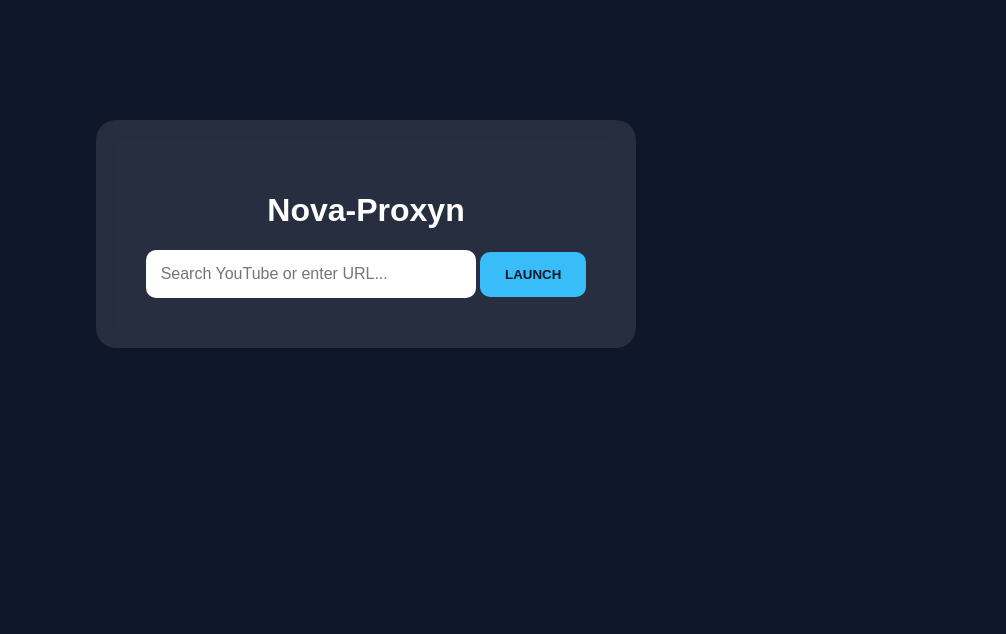
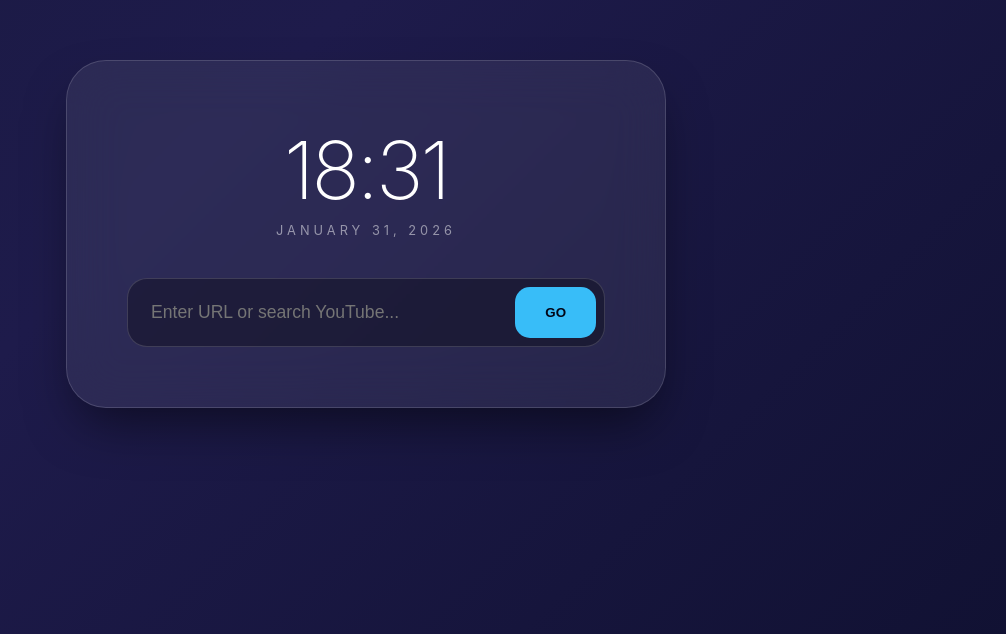
Before and after one commit to GGVR1000/Nova-Proxyn, a website: page public/index.html in a window 1280 px wide. Shown: the part 166-800 px from the top of the page, without its empty margins (274-1280 px from the left). Drawn offline with Linux system fonts and the light colour scheme.

Commit message:
Restored Glass UI and upgraded Proxy Engine

```diff
--- a/public/index.html
+++ b/public/index.html
@@ -3,52 +3,140 @@
 <head>
     <meta charset="UTF-8">
     <meta name="viewport" content="width=device-width, initial-scale=1.0">
-    <title>Nova-Proxyn</title>
+    <title>Nova-Proxyn | Secure Hub</title>
     <style>
+        :root {
+            --glass: rgba(255, 255, 255, 0.07);
+            --border: rgba(255, 255, 255, 0.15);
+            --accent: #38bdf8;
+        }
+
+        * { margin: 0; padding: 0; box-sizing: border-box; }
+
         body {
-            margin: 0; height: 100vh; display: flex; flex-direction: column;
-            justify-content: center; align-items: center;
-            background: #0f172a; color: white; font-family: sans-serif;
+            height: 100vh;
+            display: flex;
+            justify-content: center;
+            align-items: center;
+            background: linear-gradient(-45deg, #020617, #1e1b4b, #0f172a, #020617);
+            background-size: 400% 400%;
+            animation: gradientMove 15s ease infinite;
+            font-family: 'Inter', sans-serif;
+            color: white;
+            overflow: hidden;
         }
-        .container {
-            background: rgba(255,255,255,0.1); padding: 50px;
-            border-radius: 20px; backdrop-filter: blur(10px); text-align: center;
+
+        @keyframes gradientMove {
+            0% { background-position: 0% 50%; }
+            50% { background-position: 100% 50%; }
+            100% { background-position: 0% 50%; }
         }
+
+        .glass-card {
+            background: var(--glass);
+            backdrop-filter: blur(25px);
+            -webkit-backdrop-filter: blur(25px);
+            border: 1px solid var(--border);
+            border-radius: 40px;
+            padding: 60px;
+            width: 90%;
+            max-width: 600px;
+            text-align: center;
+            box-shadow: 0 25px 50px -12px rgba(0, 0, 0, 0.5);
+        }
+
+        #clock {
+            font-size: 5rem;
+            font-weight: 200;
+            letter-spacing: -3px;
+            margin-bottom: 5px;
+        }
+
+        .date {
+            font-size: 0.8rem;
+            opacity: 0.5;
+            letter-spacing: 4px;
+            text-transform: uppercase;
+            margin-bottom: 40px;
+        }
+
+        .search-area {
+            display: flex;
+            background: rgba(0, 0, 0, 0.3);
+            border: 1px solid var(--border);
+            border-radius: 20px;
+            padding: 8px;
+            transition: 0.3s;
+        }
+
+        .search-area:focus-within {
+            border-color: var(--accent);
+            box-shadow: 0 0 20px rgba(56, 189, 248, 0.2);
+        }
+
         input {
-            padding: 15px; width: 300px; border-radius: 10px; border: none;
-            outline: none; font-size: 1rem;
+            flex: 1;
+            background: none;
+            border: none;
+            padding: 15px;
+            color: white;
+            font-size: 1.1rem;
+            outline: none;
         }
-        button {
-            padding: 15px 25px; border-radius: 10px; border: none;
-            background: #38bdf8; color: #0f172a; font-weight: bold; cursor: pointer;
+
+        .go-btn {
+            background: var(--accent);
+            color: #020617;
+            border: none;
+            padding: 0 30px;
+            border-radius: 15px;
+            font-weight: 800;
+            cursor: pointer;
+            transition: 0.2s;
+        }
+
+        .go-btn:hover {
+            transform: scale(1.05);
+            filter: brightness(1.1);
         }
     </style>
 </head>
 <body>
-    <div class="container">
-        <h1>Nova-Proxyn</h1>
-        <input type="text" id="urlInput" placeholder="Search YouTube or enter URL...">
-        <button onclick="launch()">LAUNCH</button>
+
+    <div class="glass-card">
+        <div id="clock">00:00</div>
+        <div class="date" id="date">LOADING...</div>
+
+        <div class="search-area">
+            <input type="text" id="targetInput" placeholder="Enter URL or search YouTube..." autocomplete="off">
+            <button class="go-btn" onclick="launch()">GO</button>
+        </div>
     </div>
 
     <script>
+        function updateTime() {
+            const now = new Date();
+            document.getElementById('clock').textContent = now.toLocaleTimeString([], { hour12: false, hour: '2-digit', minute: '2-digit' });
+            document.getElementById('date').textContent = now.toLocaleDateString([], { month: 'long', day: 'numeric', year: 'numeric' });
+        }
+        setInterval(updateTime, 1000);
+        updateTime();
+
         function launch() {
-            let val = document.getElementById('urlInput').value.trim();
+            let val = document.getElementById('targetInput').value.trim();
             if (!val) return;
 
-            let finalTarget;
-            // If it's a search term (no dots), send it to YouTube results
+            let finalUrl;
             if (!val.includes('.') && !val.startsWith('http')) {
-                finalTarget = `https://www.youtube.com/results?search_query=${encodeURIComponent(val)}`;
+                finalUrl = `https://www.youtube.com/results?search_query=${encodeURIComponent(val)}`;
             } else {
-                finalTarget = val.startsWith('http') ? val : 'https://' + val;
+                finalUrl = val.startsWith('http') ? val : 'https://' + val;
             }
 
-            // CRITICAL: This prefix prevents the "Cannot GET" error
-            window.location.href = `/service?url=${encodeURIComponent(finalTarget)}`;
+            window.location.href = `/service?url=${encodeURIComponent(finalUrl)}`;
         }
 
-        document.getElementById('urlInput').addEventListener('keypress', (e) => {
+        document.getElementById('targetInput').addEventListener('keypress', (e) => {
             if (e.key === 'Enter') launch();
         });
     </script>
```
Also changed, not shown: index.js (+5 -4 lines).
